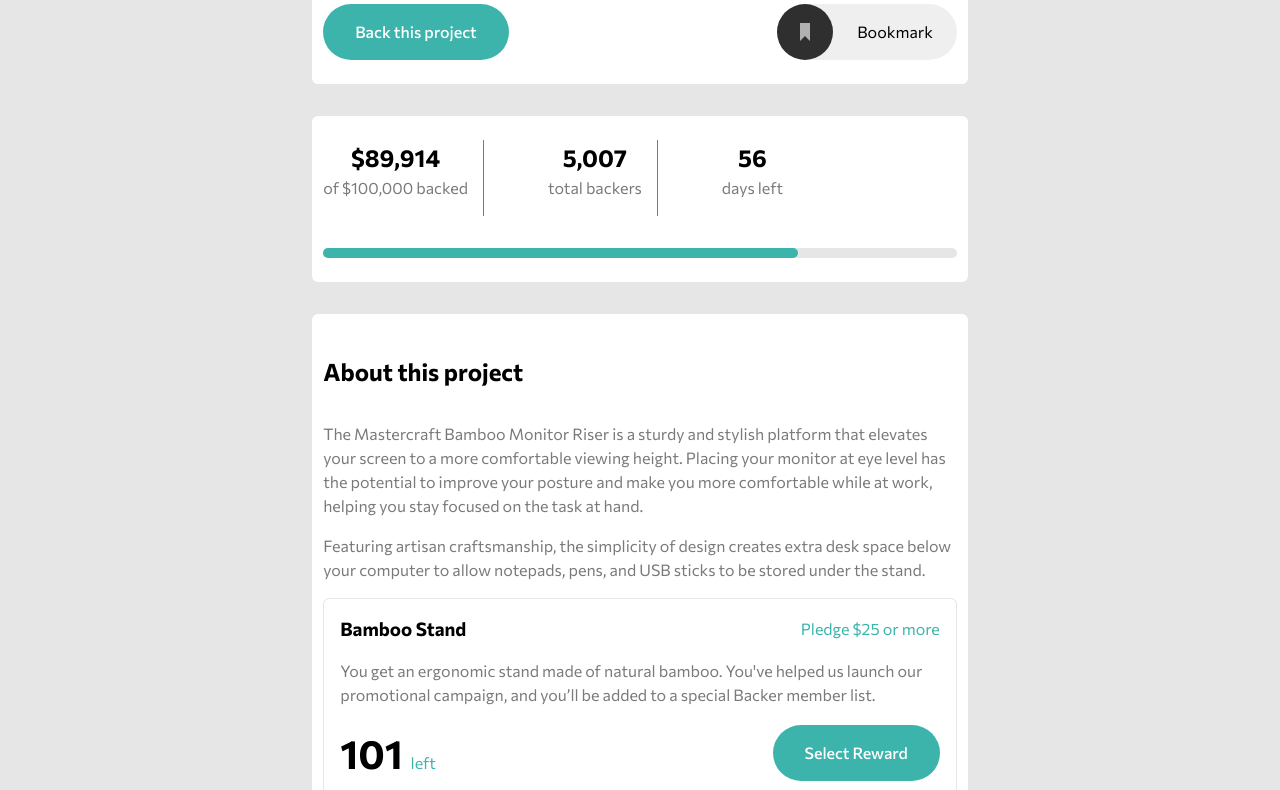
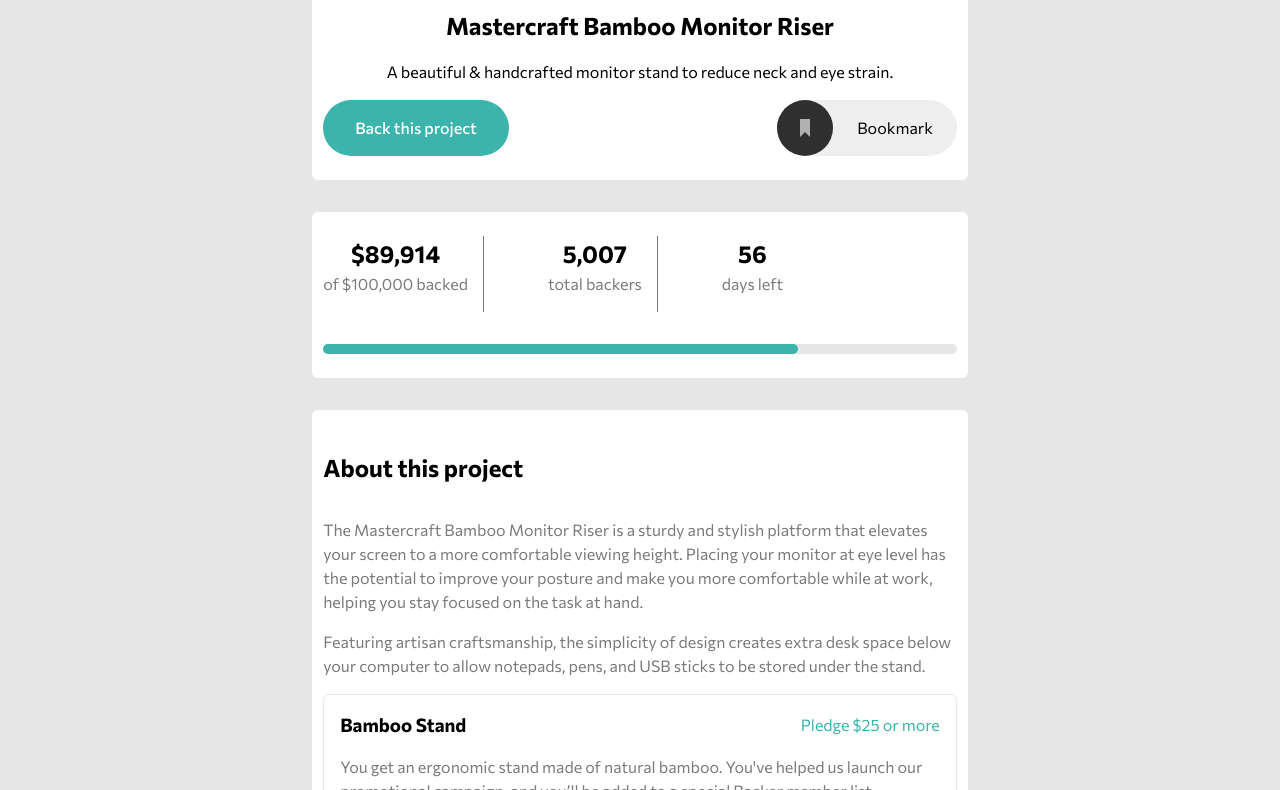
Before and after one commit to Mohammed-Faisal9/product-page, a plain HTML site: page index.html in a window 1280 px wide. Shown: the part 384-1174 px from the top of the page. Drawn offline with Linux system fonts and the light colour scheme.

Commit message:
change the height of header section

```diff
--- a/app/scss/_header.scss
+++ b/app/scss/_header.scss
@@ -7,7 +7,7 @@
 
     @include breakpoint-up(medium) {
         background-image: url(../images/image-hero-desktop.jpg);
-        height: 17rem;
+        height: 23rem;
     }
 
     .list {
```
Also changed, not shown: dist/style.css.
